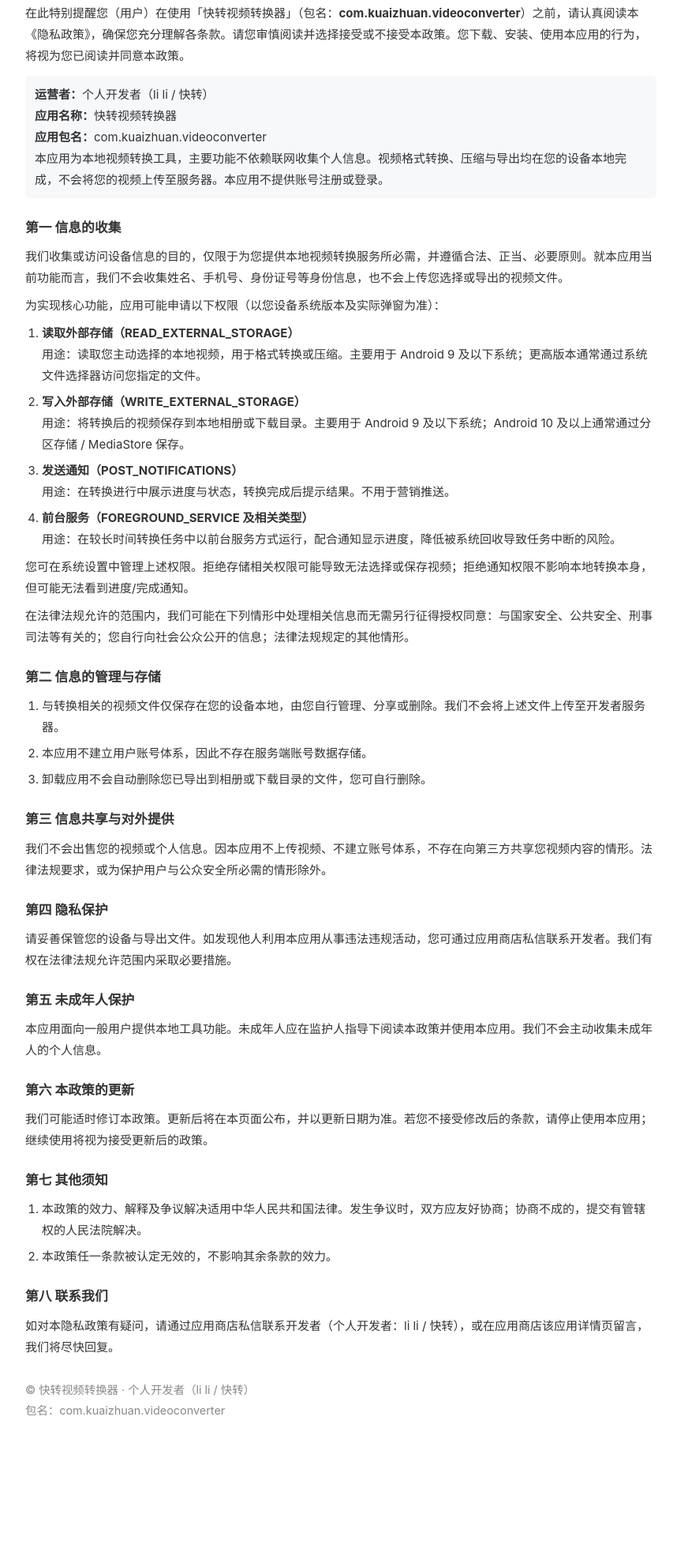
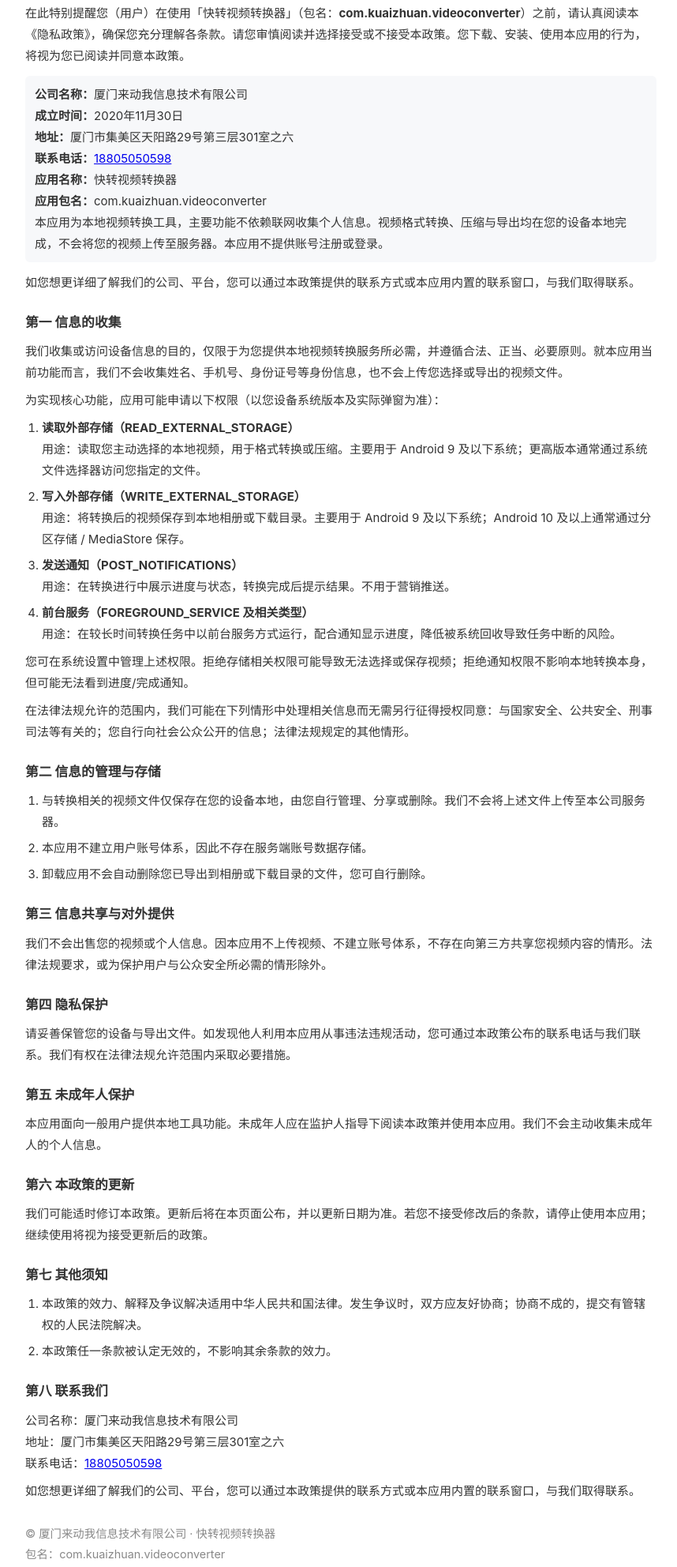
Before and after one commit to lili20160325/kuaizhuan-privacy, a plain HTML site: page index.html in a window 1280 px wide. Shown: the part 149-2133 px from the top of the page at 79% size, without its empty margins (208-1066 px from the left). Before the commit the page ends 1996 px from the top, so only its background shows below. Drawn offline with Linux system fonts and the light colour scheme.

Commit message:
Update privacy policy: company entity 厦门来动我信息技术有限公司
Remove personal developer / operator wording; add company address, founding date, phone, and contact closing.

```diff
--- a/index.html
+++ b/index.html
@@ -47,11 +47,18 @@
   </p>
 
   <div class="box">
-    <strong>运营者：</strong>个人开发者（li li / 快转）<br />
+    <strong>公司名称：</strong>厦门来动我信息技术有限公司<br />
+    <strong>成立时间：</strong>2020年11月30日<br />
+    <strong>地址：</strong>厦门市集美区天阳路29号第三层301室之六<br />
+    <strong>联系电话：</strong><a href="tel:18805050598">18805050598</a><br />
     <strong>应用名称：</strong>快转视频转换器<br />
     <strong>应用包名：</strong>com.kuaizhuan.videoconverter<br />
     本应用为本地视频转换工具，主要功能不依赖联网收集个人信息。视频格式转换、压缩与导出均在您的设备本地完成，不会将您的视频上传至服务器。本应用不提供账号注册或登录。
   </div>
+
+  <p>
+    如您想更详细了解我们的公司、平台，您可以通过本政策提供的联系方式或本应用内置的联系窗口，与我们取得联系。
+  </p>
 
   <h2>第一 信息的收集</h2>
   <p>
@@ -85,7 +92,7 @@
 
   <h2>第二 信息的管理与存储</h2>
   <ol>
-    <li>与转换相关的视频文件仅保存在您的设备本地，由您自行管理、分享或删除。我们不会将上述文件上传至开发者服务器。</li>
+    <li>与转换相关的视频文件仅保存在您的设备本地，由您自行管理、分享或删除。我们不会将上述文件上传至本公司服务器。</li>
     <li>本应用不建立用户账号体系，因此不存在服务端账号数据存储。</li>
     <li>卸载应用不会自动删除您已导出到相册或下载目录的文件，您可自行删除。</li>
   </ol>
@@ -97,7 +104,7 @@
 
   <h2>第四 隐私保护</h2>
   <p>
-    请妥善保管您的设备与导出文件。如发现他人利用本应用从事违法违规活动，您可通过应用商店私信联系开发者。我们有权在法律法规允许范围内采取必要措施。
+    请妥善保管您的设备与导出文件。如发现他人利用本应用从事违法违规活动，您可通过本政策公布的联系电话与我们联系。我们有权在法律法规允许范围内采取必要措施。
   </p>
 
   <h2>第五 未成年人保护</h2>
@@ -118,11 +125,16 @@
 
   <h2>第八 联系我们</h2>
   <p>
-    如对本隐私政策有疑问，请通过应用商店私信联系开发者（个人开发者：li li / 快转），或在应用商店该应用详情页留言，我们将尽快回复。
+    公司名称：厦门来动我信息技术有限公司<br />
+    地址：厦门市集美区天阳路29号第三层301室之六<br />
+    联系电话：<a href="tel:18805050598">18805050598</a>
+  </p>
+  <p>
+    如您想更详细了解我们的公司、平台，您可以通过本政策提供的联系方式或本应用内置的联系窗口，与我们取得联系。
   </p>
 
   <p style="margin-top:28px;color:#888;font-size:0.9rem;">
-    © 快转视频转换器 · 个人开发者（li li / 快转）<br />
+    © 厦门来动我信息技术有限公司 · 快转视频转换器<br />
     包名：com.kuaizhuan.videoconverter
   </p>
 </body>
```
